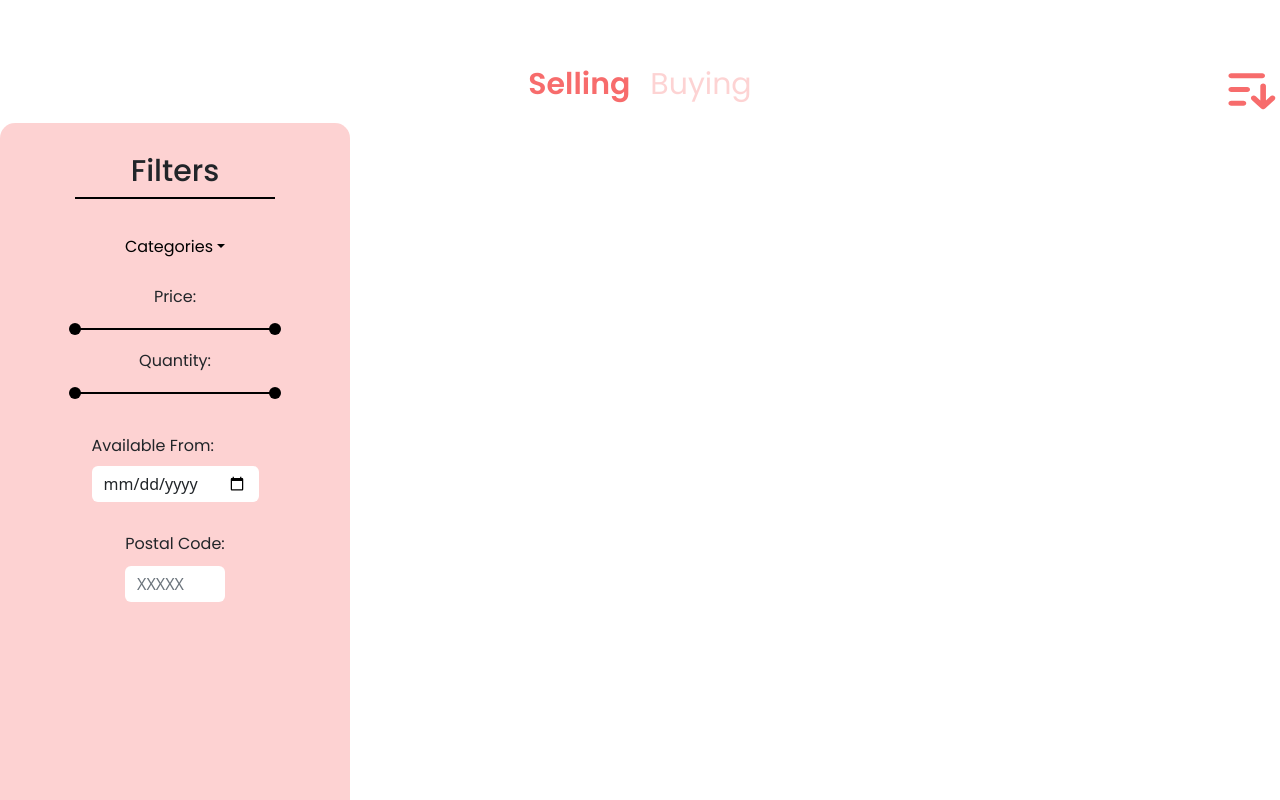
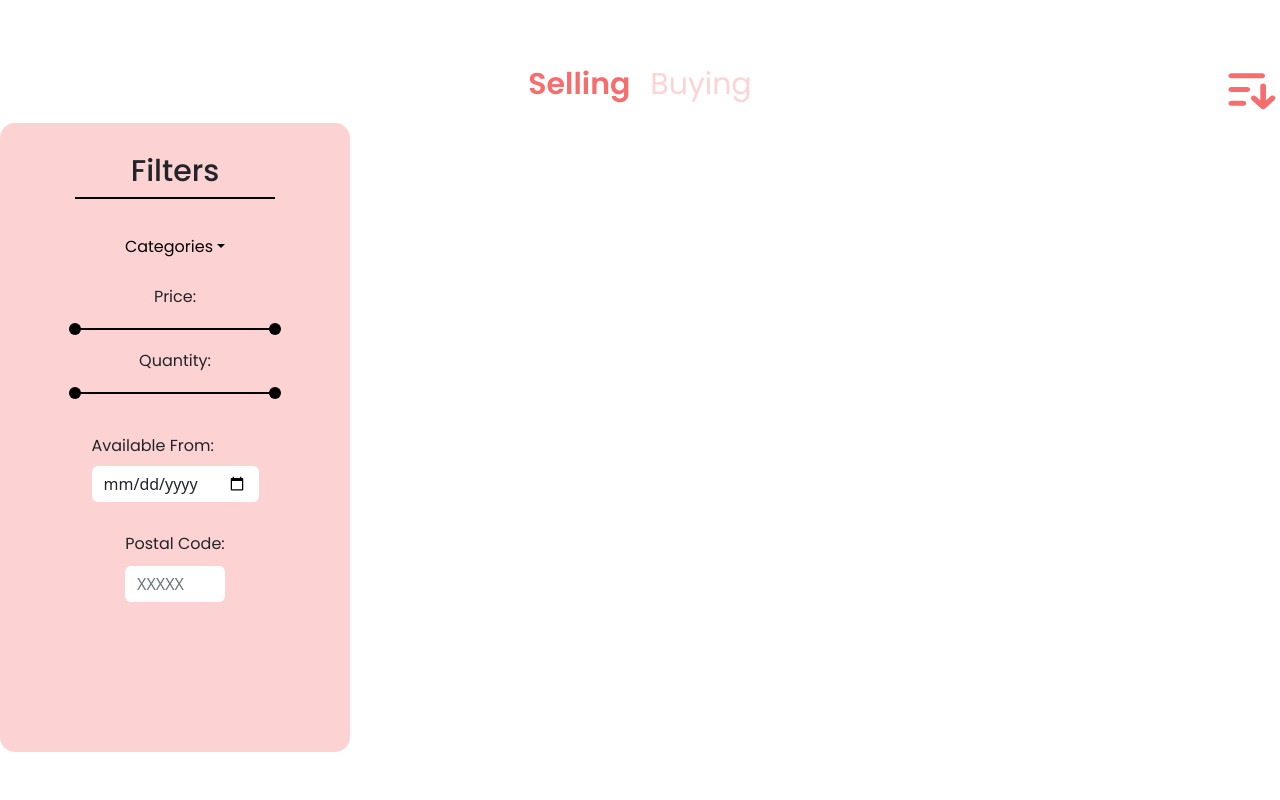
Before and after one commit to lups2000/stockbridge, a React (Create React App) app in the folder client/: page / in a window 1280 px wide. Shown: the part 1320-2120 px from the top of the page. Built offline with nearby package versions, Linux system fonts and the light colour scheme.

Commit message:
adjust filters height

```diff
--- a/client/src/components/Home/Filters.tsx
+++ b/client/src/components/Home/Filters.tsx
@@ -17,7 +17,7 @@ export const Filters: FC = () => {
       style={{
         position: "absolute",
         left: 0,
-        height: "100%",
+        paddingBottom: 150,
         width: 350,
         borderRadius: 15,
         backgroundColor: palette.subSectionsBgLighter,
```
